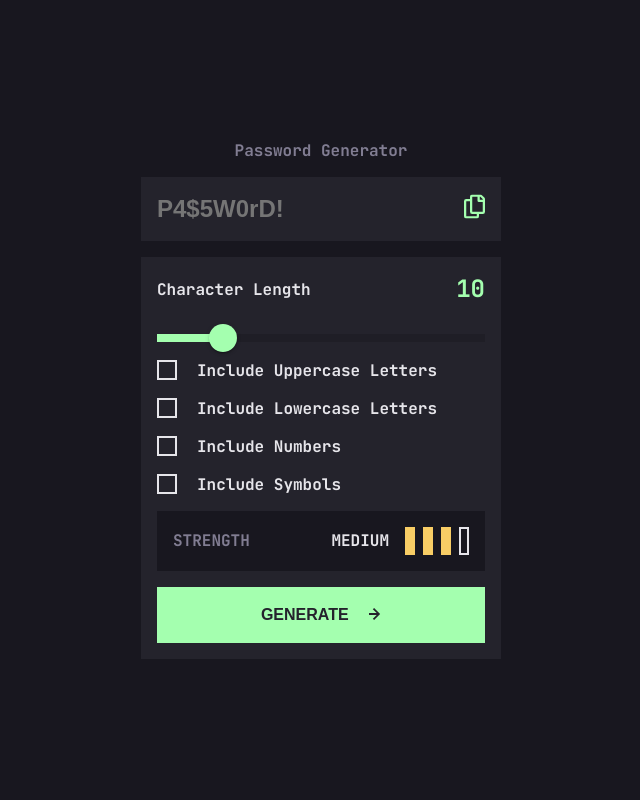
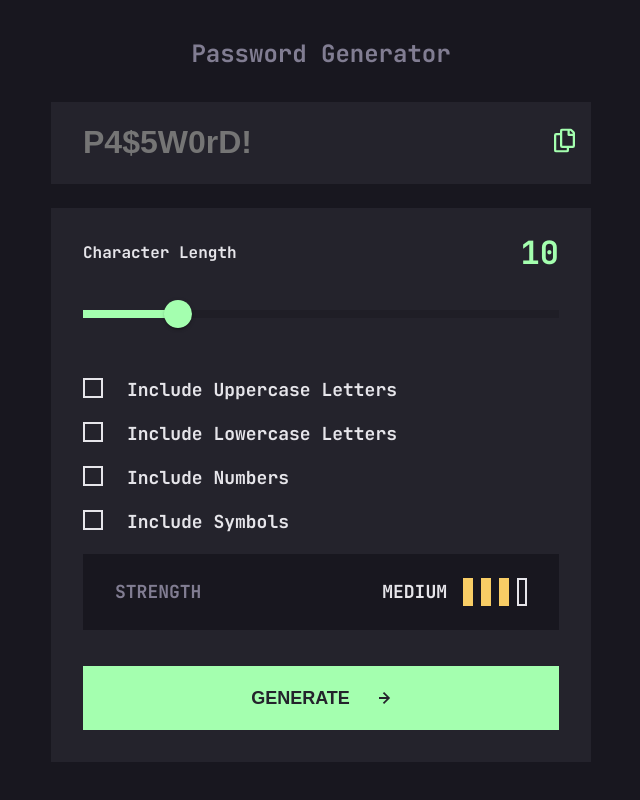
Before and after one commit to Lisviks/password-generator-frontendmentor, a Next.js app: page / in a window 1280 px wide. Shown: the whole page, without its empty margins (319-959 px from the left). Built offline with nearby package versions, Linux system fonts and the light colour scheme.

Commit message:
scss media query

```diff
--- a/src/app/styles/globals.scss
+++ b/src/app/styles/globals.scss
@@ -107,7 +107,7 @@ form {
     margin-bottom: 1rem;
 
     &:first-child {
-      margin-bottom: 0;
+      margin-bottom: 2.6rem;
     }
   }
 
@@ -252,3 +252,70 @@ form {
     }
   }
 }
+
+@media (min-width: 550px) {
+  main {
+    width: 540px;
+  }
+
+  h1 {
+    font-size: 1.5rem;
+    line-height: 2rem;
+    margin-bottom: 2rem;
+  }
+
+  .result {
+    margin-bottom: 1.5rem;
+
+    .password {
+      font-size: 2rem;
+      line-height: 2.6rem;
+      padding: 1.25rem 2rem;
+    }
+  }
+
+  form {
+    padding: 1.5rem 2rem 2rem;
+
+    label {
+      font-size: 1.125rem;
+      line-height: 1.5rem;
+      margin-left: 2.75rem;
+    }
+
+    .character-length {
+      p {
+        margin-bottom: 1.5rem;
+
+        span {
+          &:last-child {
+            font-size: 2rem;
+            line-height: 2.6rem;
+            color: $green;
+          }
+        }
+      }
+    }
+
+    div {
+      margin-bottom: 1.25rem;
+    }
+
+    .strength {
+      font-size: 1.125rem;
+      line-height: 1.5rem;
+      padding: 1.5rem 2rem;
+    }
+
+    button {
+      font-size: 1.125rem;
+      line-height: 1.5rem;
+      height: 4rem;
+      margin-top: 1rem;
+
+      svg {
+        margin-left: 1.5rem;
+      }
+    }
+  }
+}
```
